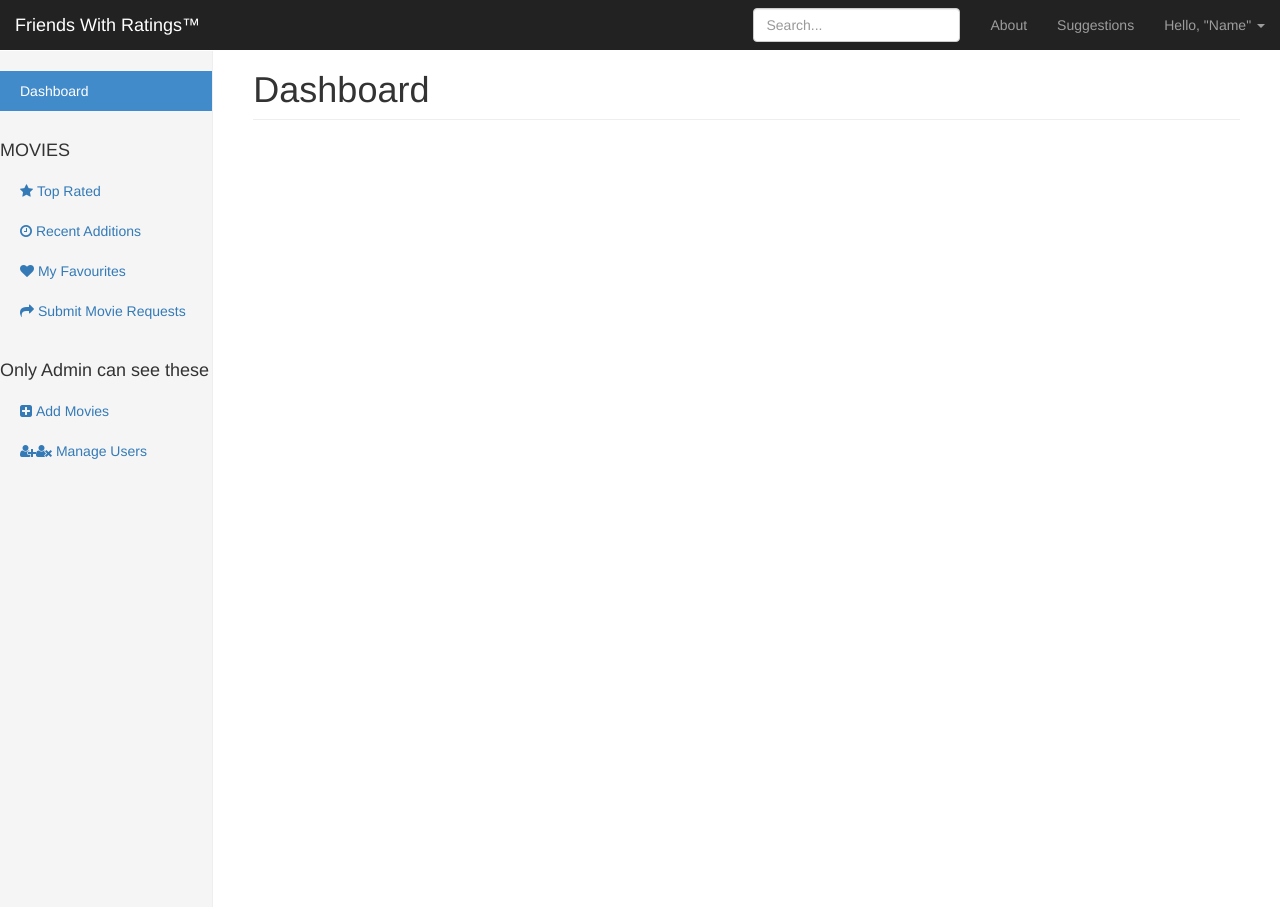
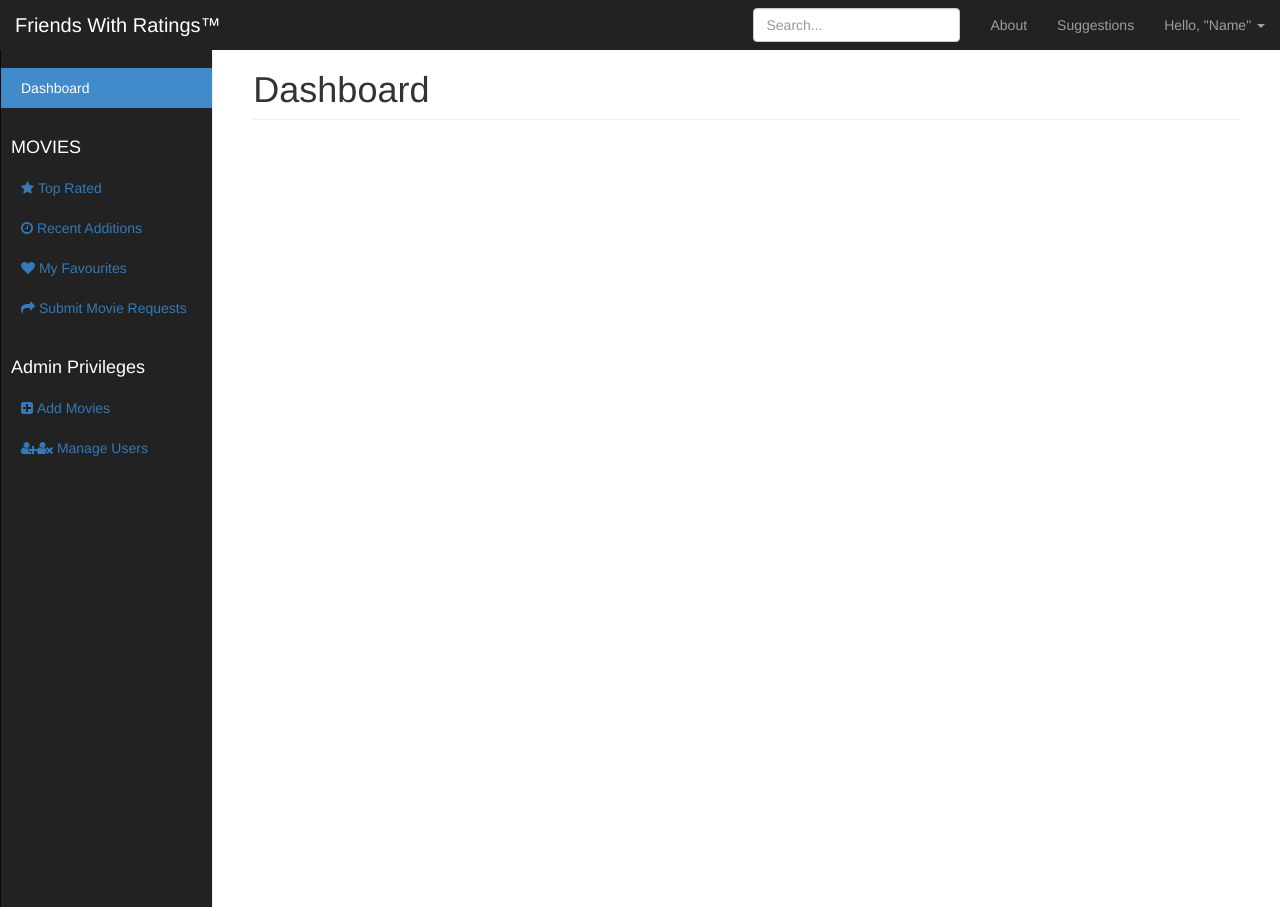
Before and after one commit to Holy-code-INfinity/FWR, a PHP site: page /Dashboard.html in a window 1280 px wide. Run offline with PHP 8.4, Linux system fonts and the light colour scheme; some libraries are stand-ins or nearby versions.

Commit message:
Inversed sidebar theme

```diff
--- a/Dashboard.html
+++ b/Dashboard.html
@@ -67,7 +67,7 @@
 
     <div class="container-fluid">
       <div class="row">
-        <div class="col-sm-3 col-md-2 sidebar">
+        <div class="col-sm-3 col-md-2 navbar navbar-inverse sidebar">
           <ul class="nav nav-sidebar">
             <li class="active"><a href="#"> Dashboard <span class="sr-only">(current)</span></a></li>
           </ul>
@@ -79,7 +79,7 @@
             <li><a href="#"><i class="fa fa-share" aria-hidden="true"></i>&nbsp;Submit Movie Requests</a></li>
           </ul>
           <ul class="nav nav-sidebar">
-			<li><h4>Only Admin can see these</h4></li>
+			<li><h4>Admin Privileges</h4></li>
             <li><a href="#"><i class="fa fa-plus-square" aria-hidden="true"></i>&nbsp;Add Movies</a></li>
             <li><a href="#"><i class="fa fa-user-plus" aria-hidden="true"></i><i class="fa fa-user-times" aria-hidden="true"></i>&nbsp;Manage Users</a></li>
           </ul>
--- a/css/dashboard.css
+++ b/css/dashboard.css
@@ -32,6 +32,11 @@ body {
   border: 0;
 }
 
+.navbar .navbar-brand{
+	color: skyblue;
+	font-size: 20px;
+}
+
 /*
  * Sidebar
  */
@@ -43,15 +48,13 @@ body {
 @media (min-width: 768px) {
   .sidebar {
     position: fixed;
-    top: 51px;
-    bottom: 0;
+    top: 47px;
     left: 0;
-    z-index: 1000;
+	height: 100%;
     display: block;
     padding: 20px;
     overflow-x: hidden;
     overflow-y: auto; /* Scrollable contents if viewport is shorter than content. */
-    background-color: #f5f5f5;
     border-right: 1px solid #eee;
   }
 }
@@ -73,6 +76,10 @@ body {
   background-color: #428bca;
 }
 
+.sidebar li h4{
+	color: white;
+	padding-left:10px;
+}
 
 /*
  * Main content
```
